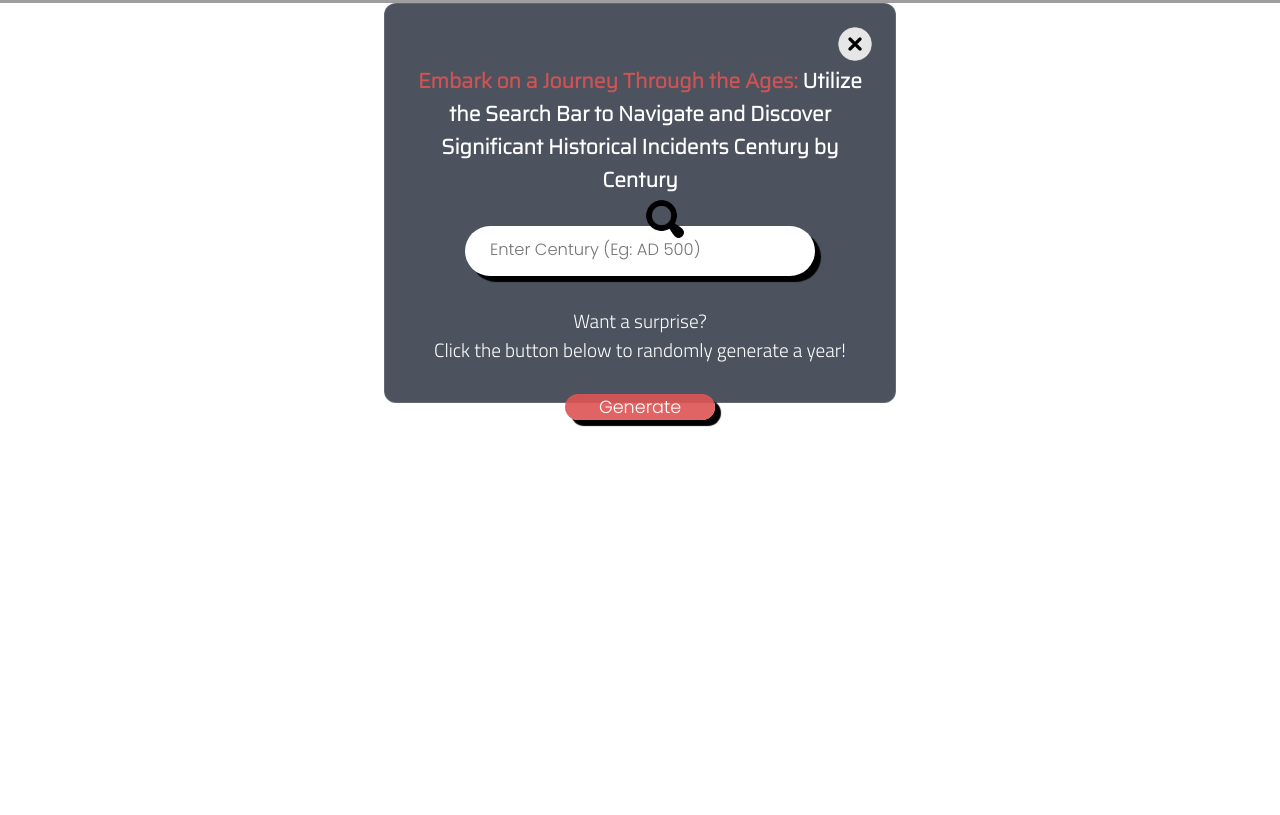
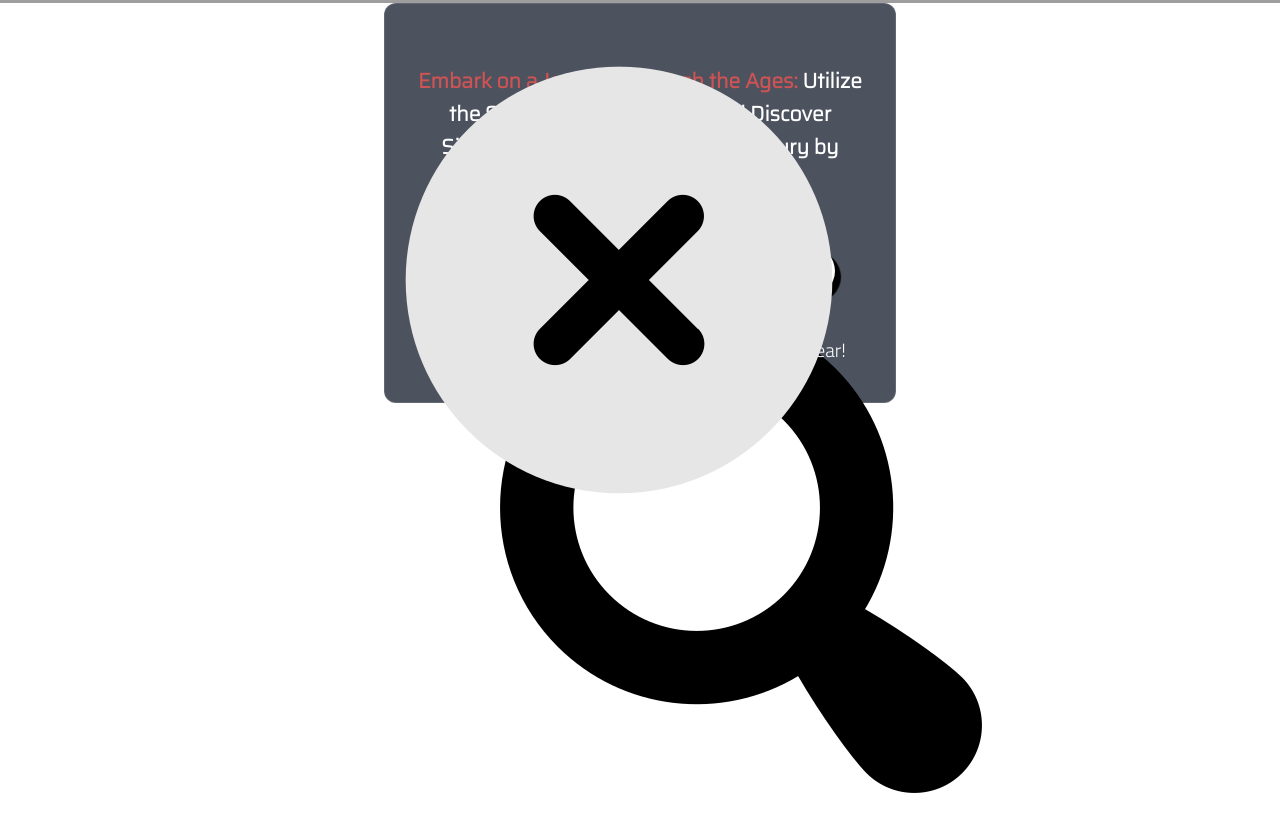
Before and after one commit to sakrokz/atl-website, a plain HTML site: page index.html in a window 1280 px wide. Shown: the part 797-1612 px from the top of the page. Before the commit the page ends 1217 px from the top, so only its background shows below. Drawn offline with Linux system fonts and the light colour scheme; grey boxes are pictures that could not be loaded; a web font is replaced by a local one.

Commit message:
Update style.css

```diff
--- a/style.css
+++ b/style.css
@@ -83,18 +83,18 @@ body{
     box-shadow: 6px 6px 1px #000;
 }
 
+.main{
+    width: 350px;
+    height: 50px;
+    padding: 20px;
+}
+
 #year-elm::placeholder{
     font-size: 1.02rem;
 }
 
 .search img{
-    width: 40px;
-    height: 40px;
-    position: absolute;
-    right: 210px;
-    top: 195px;
     cursor: pointer;
-    transition: all .6s ease;
 }
 
 .search img:hover{
```
